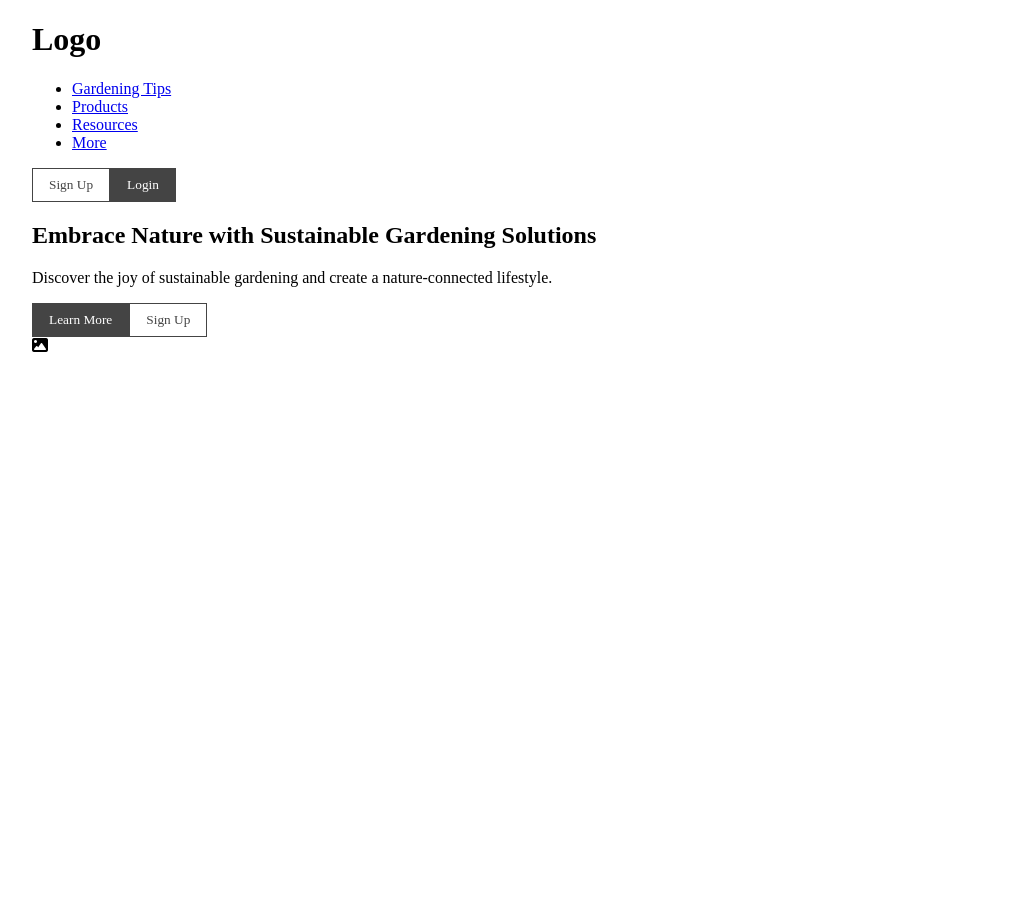
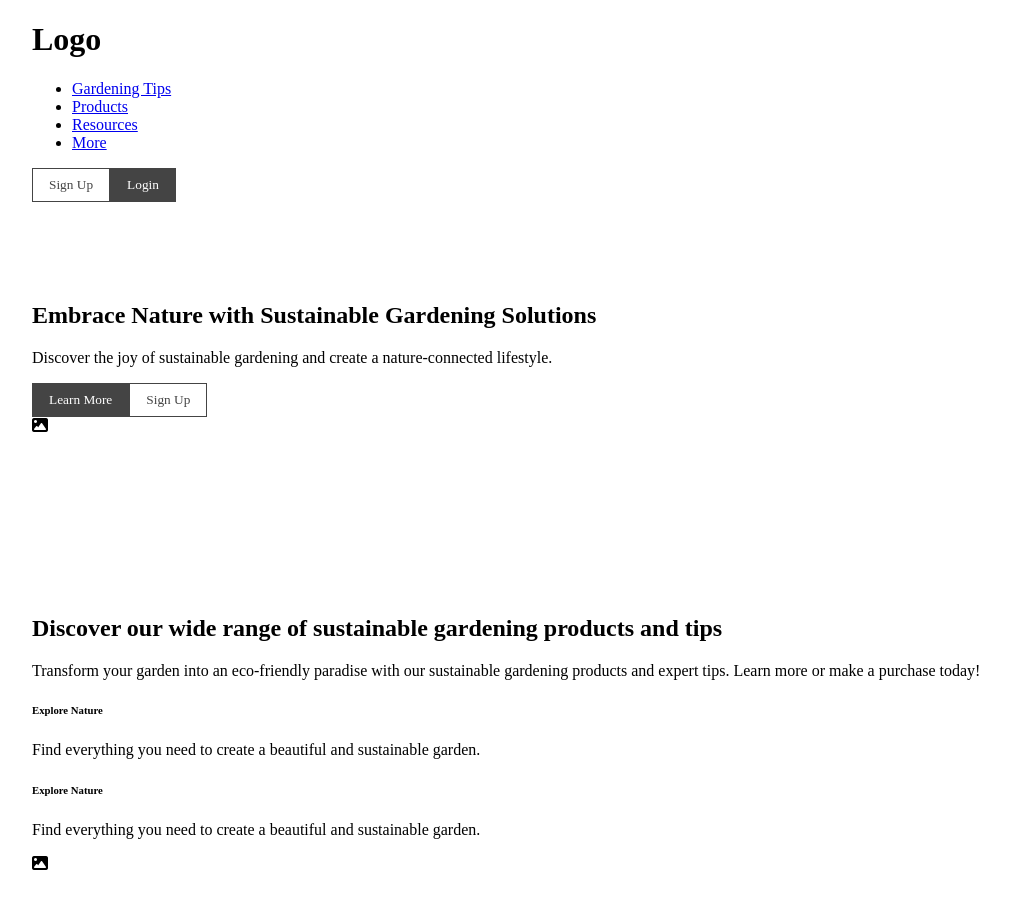
Before and after one commit to MoisesMarchini/Template-GreenThumb, an Angular app: page / in a window 1280 px wide. Shown: the top 908 px of the page, without its empty margins (4-1014 px from the left). Before the commit the page ends 800 px from the top, so only its background shows below. Built offline with nearby package versions, Linux system fonts and the light colour scheme.

Commit message:
Add feature-section;

```diff
--- a/src/app/app.component.html
+++ b/src/app/app.component.html
@@ -1,2 +1,3 @@
 <app-navbar></app-navbar>
 <app-hero-section></app-hero-section>
+<app-feature-section></app-feature-section>
--- /dev/null
+++ b/src/app/components/placeholder-img-wrapper/placeholder-img-wrapper.component.html
@@ -0,0 +1,3 @@
+<div class="img-wrapper h-full grid place-content-center bg-gray-200 text-gray-400">
+  <i class="fa-solid fa-image text-9xl"></i>
+</div>
--- /dev/null
+++ b/src/app/components/placeholder-img-wrapper/placeholder-img-wrapper.component.ts
@@ -0,0 +1,13 @@
+import { Component } from '@angular/core';
+
+@Component({
+  selector: 'app-placeholder-img-wrapper',
+  templateUrl: './placeholder-img-wrapper.component.html',
+  styleUrl: './placeholder-img-wrapper.component.scss',
+  host: {
+    class: 'grid'
+  }
+})
+export class PlaceholderImgWrapperComponent {
+
+}
--- /dev/null
+++ b/src/app/sections/feature-section/feature-section.component.html
@@ -0,0 +1,29 @@
+<section>
+  <div class="container md:grid grid-cols-2 gap-12 mx-auto">
+    <div class="left md:my-16 md:pt-16 pb-16">
+      <h2 class="text-4xl font-bold mb-6">
+        Discover our wide range of sustainable gardening products and tips
+      </h2>
+      <p class="mb-10">Transform your garden into an eco-friendly paradise with our sustainable gardening products and expert tips. Learn more or make a purchase today!</p>
+      <div class="grid grid-cols-2">
+        <div class="cell">
+          <h6 class="font-bold text-xl mb-4">
+            Explore Nature
+          </h6>
+          <p>
+            Find everything you need to create a beautiful and sustainable garden.
+          </p>
+        </div>
+        <div class="cell">
+          <h6 class="font-bold text-xl mb-4">
+            Explore Nature
+          </h6>
+          <p>
+            Find everything you need to create a beautiful and sustainable garden.
+          </p>
+        </div>
+      </div>
+    </div>
+    <app-placeholder-img-wrapper class="min-h-80"></app-placeholder-img-wrapper>
+  </div>
+</section>
--- a/src/app/sections/hero-section/hero-section.component.html
+++ b/src/app/sections/hero-section/hero-section.component.html
@@ -1,5 +1,5 @@
 <section>
-  <div class="container grid grid-rows-2 md:grid-rows-3 mx-auto gap-16 py-12 md:py-16">
+  <div class="container grid grid-rows-2 md:grid-rows-3 mx-auto gap-16">
     <div class="content text-center flex flex-col items-center mx-auto gap-8 max-w-xl">
       <h1 class="text-5xl font-bold">Embrace Nature with Sustainable Gardening Solutions</h1>
       <p>Discover the joy of sustainable gardening and create a nature-connected lifestyle.</p>
@@ -8,8 +8,6 @@
         <app-default-button [outline]="true">Sign Up</app-default-button>
       </div>
     </div>
-    <div class="img-wrapper md:row-span-2 grid place-content-center bg-gray-200 text-gray-400">
-      <i class="fa-solid fa-image text-9xl"></i>
-    </div>
+    <app-placeholder-img-wrapper class="md:row-span-2"></app-placeholder-img-wrapper>
   </div>
 </section>
--- a/src/app/sections/sections.module.ts
+++ b/src/app/sections/sections.module.ts
@@ -2,15 +2,18 @@ import { NgModule } from '@angular/core';
 import { CommonModule } from '@angular/common';
 import { HeroSectionComponent } from './hero-section/hero-section.component';
 import { ComponentsModule } from '../components/components.module';
+import { FeatureSectionComponent } from './feature-section/feature-section.component';
 
 
 
 @NgModule({
   declarations: [
     HeroSectionComponent,
+    FeatureSectionComponent,
   ],
   exports: [
     HeroSectionComponent,
+    FeatureSectionComponent,
   ],
   imports: [
     CommonModule,
--- /dev/null
+++ b/src/app/styles/_sections.scss
@@ -0,0 +1,4 @@
+section {
+  padding-top: 5rem;
+  padding-bottom: 5rem;
+}
--- a/src/styles.scss
+++ b/src/styles.scss
@@ -4,3 +4,4 @@
 @import './app/styles/colors';
 @import './app/styles/buttons';
 @import './app/styles/container';
+@import './app/styles/sections';
```
Also changed, not shown: src/app/components/components.module.ts (+5 -2 lines), src/app/sections/feature-section/feature-section.component.ts (added, +10 -0 lines), src/app/components/placeholder-img-wrapper/placeholder-img-wrapper.component.scss (added), src/app/sections/feature-section/feature-section.component.scss (added), 2 other files (tests, documents, lock files or other folders).
